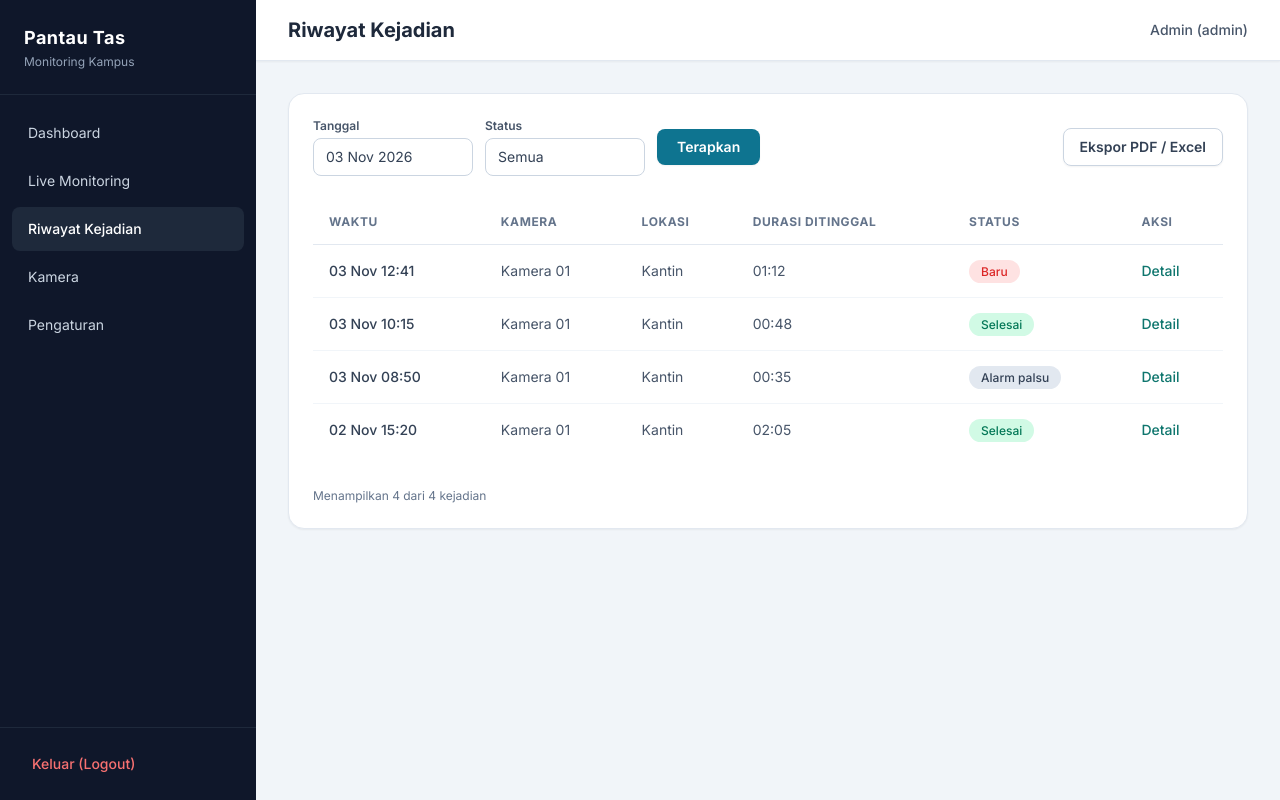
After one commit to ikalutfi15/deteksi-tas-yolo, a Flask app: page /riwayat in a window 1280 px wide. The commit adds this page. Run offline with Flask 3, Linux system fonts and the light colour scheme; a user stored in the database is signed in; some libraries are stand-ins or nearby versions.

Commit message:
rapikan rute dan tampilan halaman satpam

```diff
--- a/web/app.py
+++ b/web/app.py
@@ -1,9 +1,7 @@
-import csv
-import os
-import cv2
 from flask import Flask, render_template, Response, request, redirect, url_for, flash
 from flask_sqlalchemy import SQLAlchemy
 from flask_login import LoginManager, UserMixin, login_user, login_required, logout_user, current_user
+import cv2
 from ultralytics import YOLO
 
 app = Flask(__name__)
@@ -19,30 +17,16 @@ login_manager.login_view = 'login'
 model = YOLO('best.pt')
 cap = cv2.VideoCapture(0)
 
-
 # Model Database User
 class User(UserMixin, db.Model):
     id = db.Column(db.Integer, primary_key=True)
     username = db.Column(db.String(100), unique=True, nullable=False)
     password = db.Column(db.String(100), nullable=False)
-    role = db.Column(db.String(20), nullable=False)  # 'admin' atau 'satpam'
-
-
-# Model Database Kejadian
-class Kejadian(db.Model):
-    id = db.Column(db.Integer, primary_key=True)
-    waktu = db.Column(db.String(50), nullable=False)
-    kamera = db.Column(db.String(100), nullable=False)
-    id_tas = db.Column(db.String(30), nullable=False)
-    jenis_tas = db.Column(db.String(50), nullable=False)
-    status = db.Column(db.String(50), nullable=False)
-    keputusan = db.Column(db.String(50), default="-")
-
+    role = db.Column(db.String(20), nullable=False) # 'admin' atau 'satpam'
 
 @login_manager.user_loader
 def load_user(user_id):
     return User.query.get(int(user_id))
-
 
 # Inisialisasi Database & Akun Default (Admin & Satpam)
 with app.app_context():
@@ -53,7 +37,6 @@ with app.app_context():
         db.session.add(admin_user)
         db.session.add(satpam_user)
         db.session.commit()
-
 
 def generate_frames():
     while cap.isOpened():
@@ -68,7 +51,6 @@ def generate_frames():
             yield (b'--frame\r\n'
                    b'Content-Type: image/jpeg\r\n\r\n' + frame + b'\r\n')
 
-
 @app.route('/', methods=['GET', 'POST'])
 def login():
     if request.method == 'POST':
@@ -82,46 +64,30 @@ def login():
             flash('Username atau Password salah!')
     return render_template('login.html')
 
-
 @app.route('/dashboard')
 @login_required
 def dashboard():
     return render_template('dashboard.html', user=current_user)
-
 
 @app.route('/live-monitoring')
 @login_required
 def live_monitoring():
     return render_template('live_monitoring.html', user=current_user)
 
-
-@app.route('/riwayat-kejadian')
-@login_required
-def riwayat_kejadian():
-    data_db = Kejadian.query.order_by(Kejadian.id.desc()).all()
-
-    csv_rows = []
-    base_dir = os.path.dirname(os.path.abspath(__file__))
-    log_csv = os.path.join(base_dir, "..", "kejadian", "log_kejadian.csv")
-    if os.path.exists(log_csv):
-        with open(log_csv, newline="", encoding="utf-8") as f:
-            reader = csv.DictReader(f)
-            for row in reader:
-                csv_rows.append(row)
-
-    return render_template(
-        'riwayat_kejadian.html',
-        user=current_user,
-        kejadian_db=data_db,
-        csv_rows=list(reversed(csv_rows)),
-    )
-
-
 @app.route('/video_feed')
 @login_required
 def video_feed():
     return Response(generate_frames(), mimetype='multipart/x-mixed-replace; boundary=frame')
 
+@app.route('/riwayat')
+@login_required
+def riwayat():
+    return render_template('riwayat.html', user=current_user)
+
+@app.route('/riwayat/detail')
+@login_required
+def detail_kejadian():
+    return render_template('detail_kejadian.html', user=current_user)
 
 @app.route('/logout')
 @login_required
@@ -129,6 +95,5 @@ def logout():
     logout_user()
     return redirect(url_for('login'))
 
-
 if __name__ == '__main__':
     app.run(debug=True, port=5000)
--- a/web/templates/dashboard.html
+++ b/web/templates/dashboard.html
@@ -51,7 +51,7 @@
                 <a href="/live-monitoring" class="flex items-center gap-3 px-4 py-3 rounded-lg hover:bg-slate-800 hover:text-white text-sm transition">
                     Live Monitoring
                 </a>
-                <a href="/riwayat-kejadian" class="flex items-center gap-3 px-4 py-3 rounded-lg hover:bg-slate-800 hover:text-white text-sm transition">
+                <a href="/riwayat" class="flex items-center gap-3 px-4 py-3 rounded-lg hover:bg-slate-800 hover:text-white text-sm transition">
                     Riwayat Kejadian
                 </a>
                 <a href="#" class="flex items-center gap-3 px-4 py-3 rounded-lg hover:bg-slate-800 hover:text-white text-sm transition">
--- /dev/null
+++ b/web/templates/riwayat.html
@@ -0,0 +1,194 @@
+<!DOCTYPE html>
+<html lang="id">
+<head>
+    <meta charset="UTF-8">
+    <meta name="viewport" content="width=device-width, initial-scale=1.0">
+    <title>Riwayat Kejadian - Pantau Tas</title>
+    <!-- Tailwind CSS -->
+    <script src="https://cdn.tailwindcss.com"></script>
+    <script>
+        tailwind.config = {
+            theme: {
+                extend: {
+                    colors: {
+                        brand: {
+                            sidebar: '#0f172a',      /* Biru gelap sidebar */
+                            sidebarActive: '#1e293b',/* Warna aktif sidebar */
+                            primary: '#0e7490',      /* Toska utama */
+                            primaryHover: '#155e75', /* Toska hover */
+                        }
+                    },
+                    fontFamily: {
+                        sans: ['Inter', 'Segoe UI', 'sans-serif'],
+                    }
+                }
+            }
+        }
+    </script>
+    <link href="https://fonts.googleapis.com/css2?family=Inter:wght@400;500;600;700&display=swap" rel="stylesheet">
+</head>
+<body class="bg-slate-100 font-sans text-slate-800 antialiased flex h-screen overflow-hidden">
+
+    <!-- SIDEBAR -->
+    <aside class="w-64 bg-brand-sidebar text-slate-300 flex flex-col justify-between hidden md:flex">
+        <div>
+            <!-- Logo / Judul -->
+            <div class="p-6 border-b border-slate-800">
+                <h1 class="text-white text-lg font-bold tracking-wide">Pantau Tas</h1>
+                <p class="text-xs text-slate-400 mt-0.5">Monitoring Kampus</p>
+            </div>
+            <!-- Menu Navigasi -->
+            <nav class="mt-4 space-y-1 px-3">
+                <a href="/dashboard" class="flex items-center gap-3 px-4 py-3 rounded-lg hover:bg-slate-800 hover:text-white text-sm transition">
+                    Dashboard
+                </a>
+                <a href="/live-monitoring" class="flex items-center gap-3 px-4 py-3 rounded-lg hover:bg-slate-800 hover:text-white text-sm transition">
+                    Live Monitoring
+                </a>
+                <a href="/riwayat" class="flex items-center gap-3 px-4 py-3 rounded-lg bg-brand-sidebarActive text-white font-medium text-sm">
+                    Riwayat Kejadian
+                </a>
+                {% if user is defined and user.role == 'admin' %}
+                    <a href="#" class="flex items-center gap-3 px-4 py-3 rounded-lg hover:bg-slate-800 hover:text-white text-sm transition">
+                        Kamera
+                    </a>
+                    <a href="#" class="flex items-center gap-3 px-4 py-3 rounded-lg hover:bg-slate-800 hover:text-white text-sm transition">
+                        Pengaturan
+                    </a>
+                {% endif %}
+            </nav>
+        </div>
+
+        <!-- Tombol Logout di Bawah Sidebar -->
+        <div class="p-4 border-t border-slate-800">
+            <a href="/logout" class="flex items-center gap-3 px-4 py-2.5 rounded-lg text-red-400 hover:bg-slate-800 hover:text-red-300 text-sm transition font-medium">
+                Keluar (Logout)
+            </a>
+        </div>
+    </aside>
+
+    <!-- KONTEN UTAMA -->
+    <main class="flex-1 flex flex-col h-screen overflow-y-auto">
+        <!-- Header Atas -->
+        <header class="bg-white border-b border-slate-200 px-8 py-4 flex justify-between items-center shadow-sm">
+            <h2 class="text-xl font-bold text-slate-800">Riwayat Kejadian</h2>
+            <div class="text-sm font-medium text-slate-600">
+                {% if user is defined and user %}
+                    {{ user.role.capitalize() }} ({{ user.username }})
+                {% else %}
+                    Petugas Satpam
+                {% endif %}
+            </div>
+        </header>
+
+        <!-- Isi Riwayat Kejadian -->
+        <div class="p-8 space-y-6 max-w-7xl w-full mx-auto">
+
+            <!-- Kartu Utama -->
+            <div class="bg-white p-6 rounded-2xl border border-slate-200 shadow-sm space-y-6">
+
+                <!-- Baris Filter & Tombol Ekspor -->
+                <div class="flex flex-col lg:flex-row justify-between items-start lg:items-center gap-4">
+                    <!-- Filter (Tanggal, Status, Tombol Terapkan) -->
+                    <div class="flex flex-wrap items-center gap-3 w-full lg:w-auto">
+                        <div class="flex flex-col">
+                            <label class="text-xs font-semibold text-slate-600 mb-1">Tanggal</label>
+                            <input type="text" value="03 Nov 2026" class="px-3 py-2 border border-slate-300 rounded-lg text-sm text-slate-700 focus:outline-none focus:border-brand-primary w-40">
+                        </div>
+                        <div class="flex flex-col">
+                            <label class="text-xs font-semibold text-slate-600 mb-1">Status</label>
+                            <input type="text" value="Semua" class="px-3 py-2 border border-slate-300 rounded-lg text-sm text-slate-700 focus:outline-none focus:border-brand-primary w-40">
+                        </div>
+                        <div class="flex items-end">
+                            <button type="button" class="bg-brand-primary hover:bg-brand-primaryHover text-white px-5 py-2 rounded-lg text-sm font-semibold transition shadow-sm mt-5 lg:mt-0">
+                                Terapkan
+                            </button>
+                        </div>
+                    </div>
+
+                    <!-- Tombol Ekspor PDF / Excel -->
+                    <div>
+                        <button type="button" class="border border-slate-300 hover:bg-slate-50 text-slate-700 px-4 py-2 rounded-lg text-sm font-semibold transition shadow-sm">
+                            Ekspor PDF / Excel
+                        </button>
+                    </div>
+                </div>
+
+                <!-- Tabel Riwayat -->
+                <div class="overflow-x-auto">
+                    <table class="w-full text-left border-collapse">
+                        <thead>
+                            <tr class="border-b border-slate-200 text-xs font-semibold text-slate-500 uppercase tracking-wider">
+                                <th class="py-3.5 px-4">Waktu</th>
+                                <th class="py-3.5 px-4">Kamera</th>
+                                <th class="py-3.5 px-4">Lokasi</th>
+                                <th class="py-3.5 px-4">Durasi ditinggal</th>
+                                <th class="py-3.5 px-4">Status</th>
+                                <th class="py-3.5 px-4">Aksi</th>
+                            </tr>
+                        </thead>
+                        <tbody class="divide-y divide-slate-100 text-sm">
+                            <tr class="hover:bg-slate-50/60 transition">
+                                <td class="py-4 px-4 text-slate-700 font-medium">03 Nov 12:41</td>
+                                <td class="py-4 px-4 text-slate-600">Kamera 01</td>
+                                <td class="py-4 px-4 text-slate-600">Kantin</td>
+                                <td class="py-4 px-4 text-slate-600">01:12</td>
+                                <td class="py-4 px-4">
+                                    <span class="bg-red-100 text-red-600 px-3 py-1 rounded-full text-xs font-medium">Baru</span>
+                                </td>
+                                <td class="py-4 px-4">
+                                    <a href="/riwayat/detail" class="text-teal-700 hover:underline font-medium">Detail</a>
+                                </td>
+                            </tr>
+                            <tr class="hover:bg-slate-50/60 transition">
+                                <td class="py-4 px-4 text-slate-700 font-medium">03 Nov 10:15</td>
+                                <td class="py-4 px-4 text-slate-600">Kamera 01</td>
+                                <td class="py-4 px-4 text-slate-600">Kantin</td>
+                                <td class="py-4 px-4 text-slate-600">00:48</td>
+                                <td class="py-4 px-4">
+                                    <span class="bg-emerald-100 text-emerald-700 px-3 py-1 rounded-full text-xs font-medium">Selesai</span>
+                                </td>
+                                <td class="py-4 px-4">
+                                    <a href="/riwayat/detail" class="text-teal-700 hover:underline font-medium">Detail</a>
+                                </td>
+                            </tr>
+                            <tr class="hover:bg-slate-50/60 transition">
+                                <td class="py-4 px-4 text-slate-700 font-medium">03 Nov 08:50</td>
+                                <td class="py-4 px-4 text-slate-600">Kamera 01</td>
+                                <td class="py-4 px-4 text-slate-600">Kantin</td>
+                                <td class="py-4 px-4 text-slate-600">00:35</td>
+                                <td class="py-4 px-4">
+                                    <span class="bg-slate-200 text-slate-700 px-3 py-1 rounded-full text-xs font-medium">Alarm palsu</span>
+                                </td>
+                                <td class="py-4 px-4">
+                                    <a href="/riwayat/detail" class="text-teal-700 hover:underline font-medium">Detail</a>
+                                </td>
+                            </tr>
+                            <tr class="hover:bg-slate-50/60 transition">
+                                <td class="py-4 px-4 text-slate-700 font-medium">02 Nov 15:20</td>
+                                <td class="py-4 px-4 text-slate-600">Kamera 01</td>
+                                <td class="py-4 px-4 text-slate-600">Kantin</td>
+                                <td class="py-4 px-4 text-slate-600">02:05</td>
+                                <td class="py-4 px-4">
+                                    <span class="bg-emerald-100 text-emerald-700 px-3 py-1 rounded-full text-xs font-medium">Selesai</span>
+                                </td>
+                                <td class="py-4 px-4">
+                                    <a href="/riwayat/detail" class="text-teal-700 hover:underline font-medium">Detail</a>
+                                </td>
+                            </tr>
+                        </tbody>
+                    </table>
+                </div>
+
+                <!-- Footer Info Tabel -->
+                <div class="text-xs text-slate-500 pt-2">
+                    Menampilkan 4 dari 4 kejadian
+                </div>
+
+            </div>
+
+        </div>
+    </main>
+
+</body>
+</html>
```
Also changed, not shown: web/templates/detail_kejadian.html (added, +148 -0 lines), web/templates/riwayat_kejadian.html (deleted, +0 -90 lines), instance/database.db (added).
